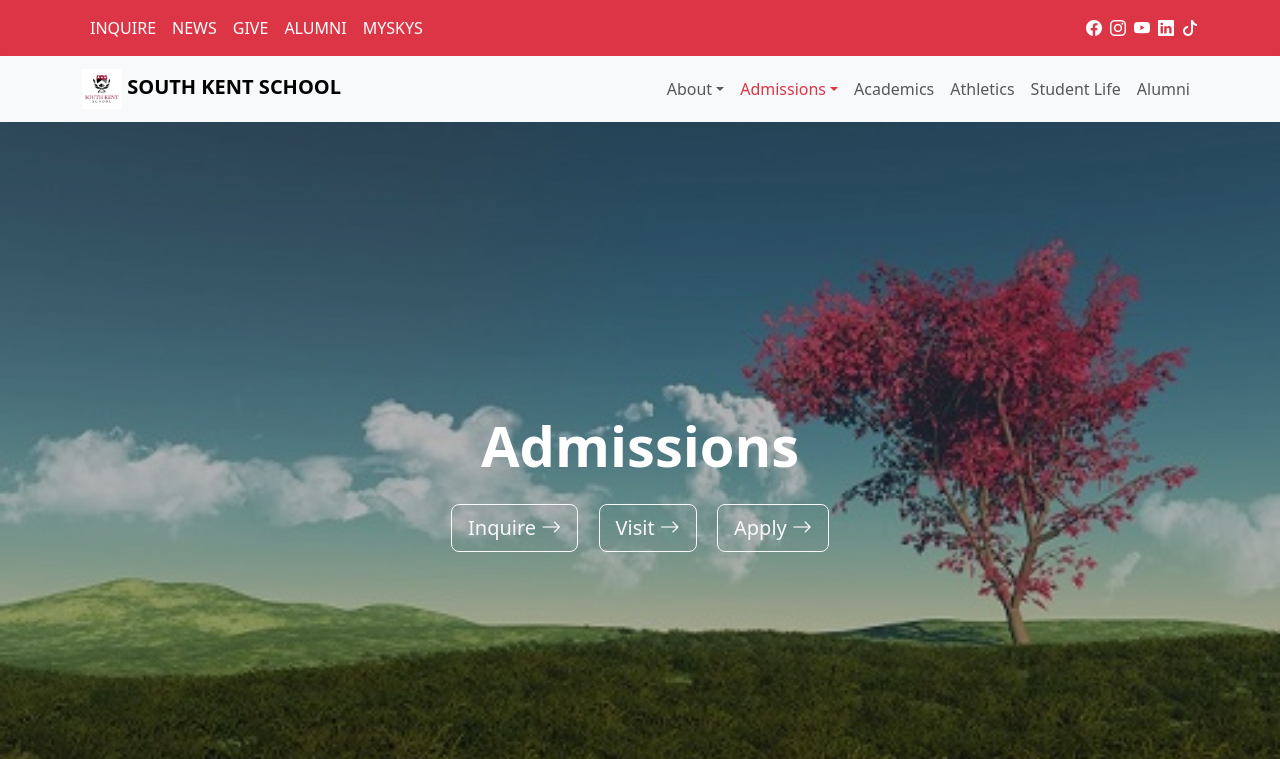
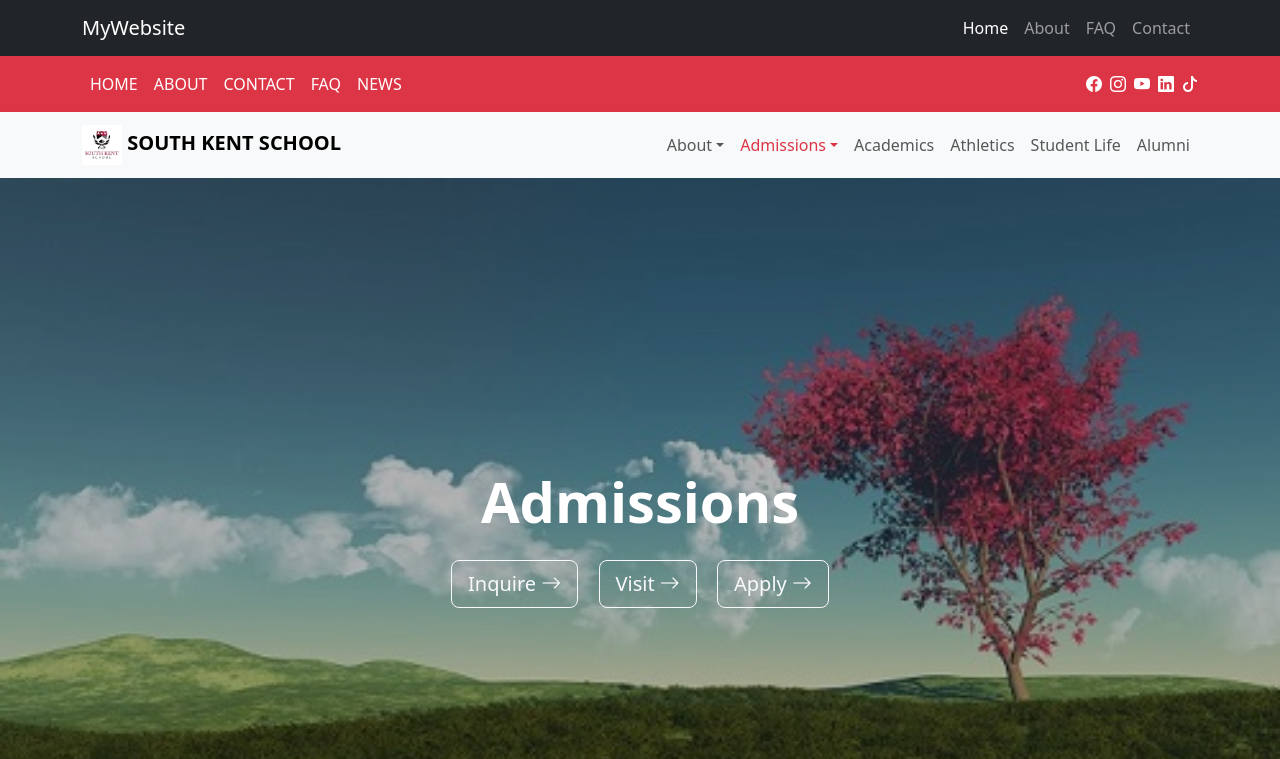
Before and after one commit to sumawork3258/education_suma, a plain HTML site: page index.html in a window 1280 px wide. Shown: the top 759 px of the page. Drawn offline with nearby package versions, Linux system fonts and the light colour scheme.

Commit message:
final website

```diff
--- a/index.html
+++ b/index.html
@@ -277,6 +277,35 @@
 
 <body>
 
+<nav class="navbar navbar-expand-lg navbar-dark bg-dark">
+  <div class="container">
+    <a class="navbar-brand" href="index.html">MyWebsite</a>
+    <button class="navbar-toggler" type="button" data-bs-toggle="collapse" data-bs-target="#navbarNav">
+      <span class="navbar-toggler-icon"></span>
+    </button>
+    <div class="collapse navbar-collapse" id="navbarNav">
+      <ul class="navbar-nav ms-auto">
+        <li class="nav-item">
+          <a class="nav-link active" href="index.html">Home</a>
+        </li>
+        <li class="nav-item">
+          <a class="nav-link" href="about.html">About</a>
+        </li>
+        <li class="nav-item">
+          <a class="nav-link" href="faq.html">FAQ</a>
+        </li>
+        <li class="nav-item">
+          <a class="nav-link" href="contact.html">Contact</a>
+        </li>
+      </ul>
+    </div>
+  </div>
+</nav>
+
+
+
+
+
 <!-- Top Navbar -->
 <nav class="navbar navbar-expand-lg navbar-dark bg-danger py-2">
   <div class="container">
@@ -291,11 +320,11 @@
     <!-- Navbar Links -->
     <div class="collapse navbar-collapse" id="navbarTogglerDemo02">
       <ul class="navbar-nav me-auto mb-2 mb-lg-0">
-        <li class="nav-item"><a class="nav-link text-white" href="#">INQUIRE</a></li>
+        <li class="nav-item"><a class="nav-link text-white" href="#">HOME</a></li>
+        <li class="nav-item"><a class="nav-link text-white" href="#">ABOUT</a></li>
+        <li class="nav-item"><a class="nav-link text-white" href="#">CONTACT</a></li>
+        <li class="nav-item"><a class="nav-link text-white" href="#">FAQ</a></li>
         <li class="nav-item"><a class="nav-link text-white" href="#">NEWS</a></li>
-        <li class="nav-item"><a class="nav-link text-white" href="#">GIVE</a></li>
-        <li class="nav-item"><a class="nav-link text-white" href="#">ALUMNI</a></li>
-        <li class="nav-item"><a class="nav-link text-white" href="#">MYSKYS</a></li>
       </ul>
 
       <!-- Social Icons (Top Right) -->
```
Also changed, not shown: about.html (+32 -5 lines), contact.html (+33 -5 lines), faq.html (+33 -5 lines).
